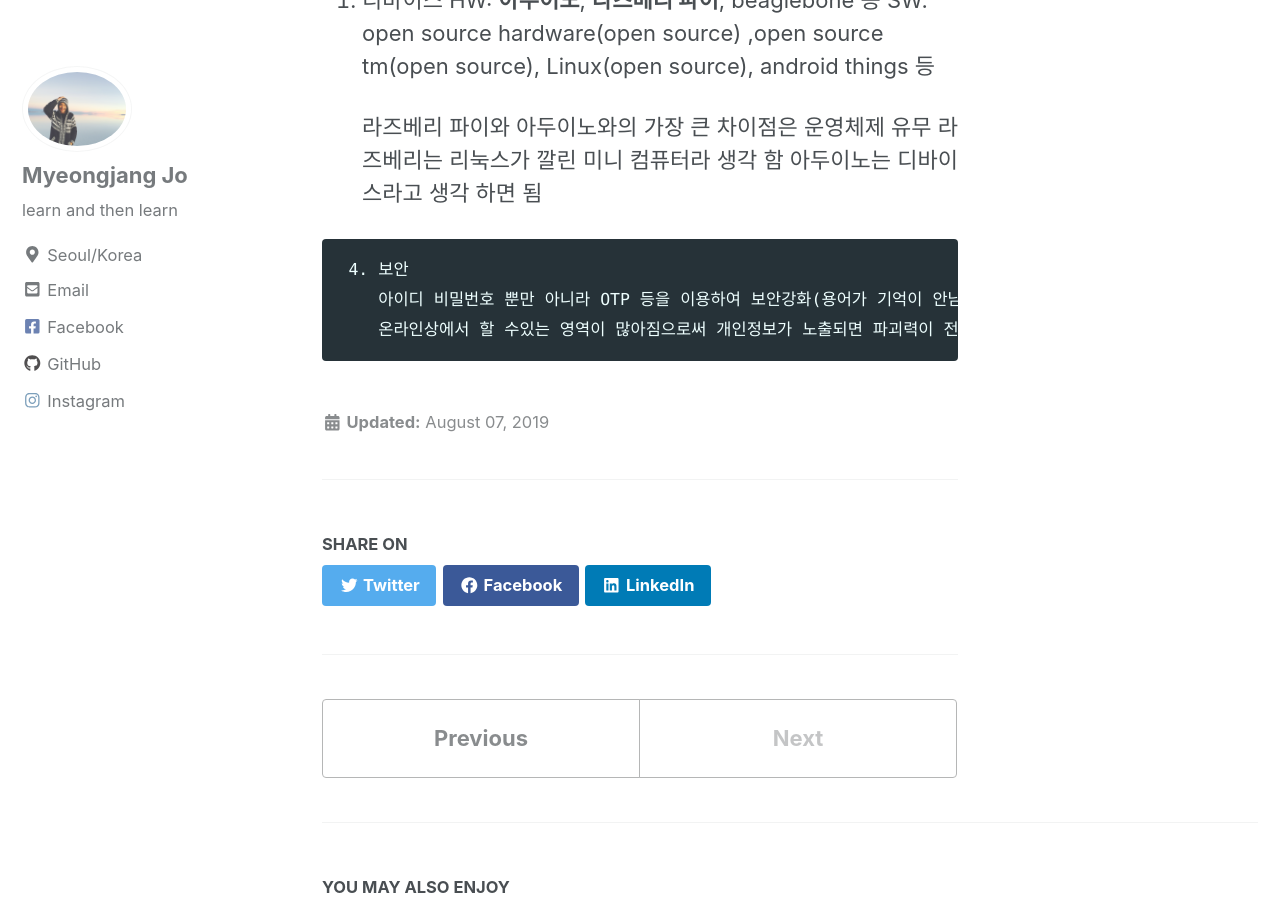
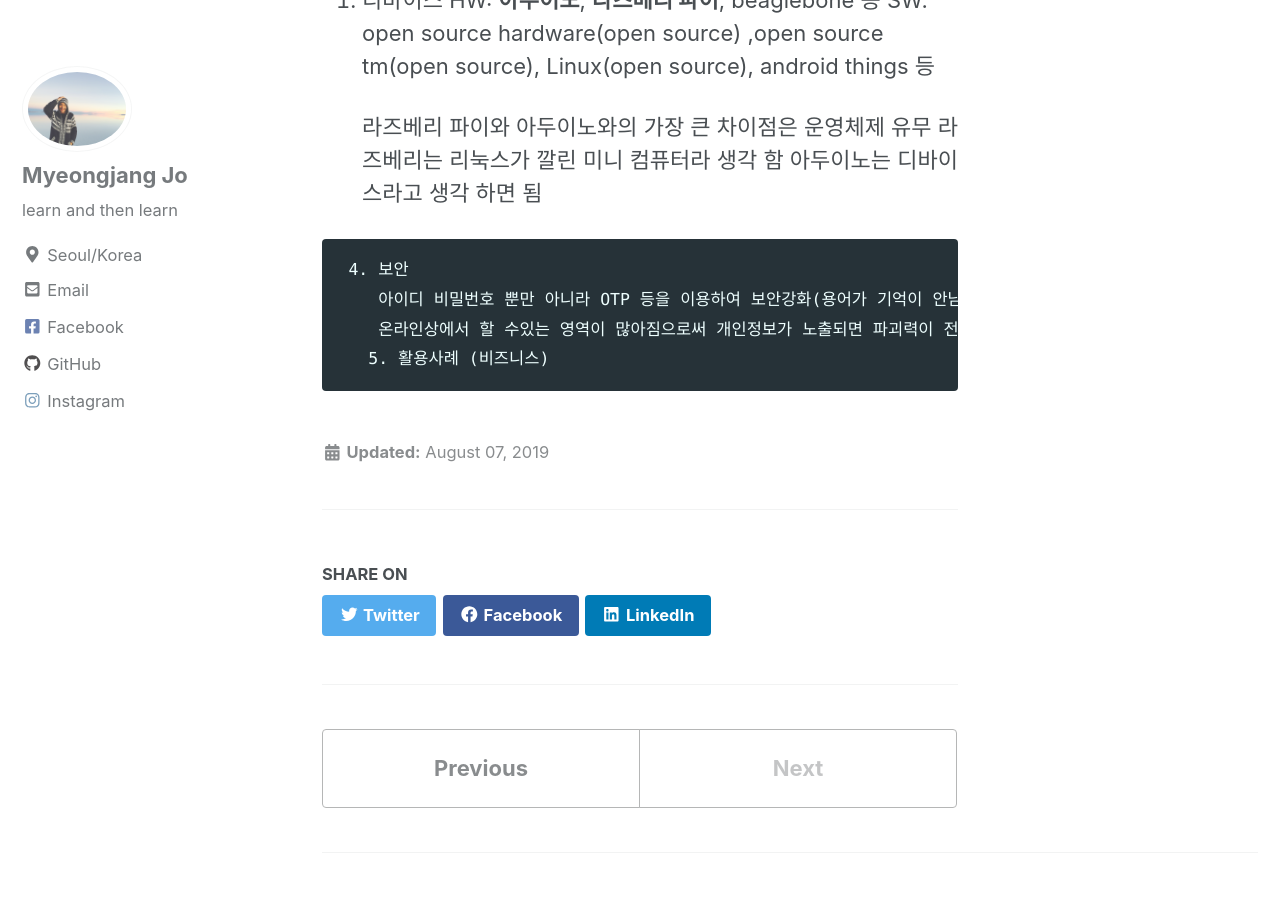
Before and after one commit to josephmjjo/josephmjjo.github.io, a Jekyll site: the page built from _posts/2019-08-07-IoT.md, in a window 1280 px wide and 900 px high, scrolled down 1029 px. Built offline with Jekyll 4.4.1, drawn with Linux system fonts in a browser that asks for light colours; cached includes are drawn as plain includes; nearby versions of some CDN libraries.

Commit message:
_posts/2019-08-07-IoT.md updated from https://stackedit.io/

```diff
--- a/_posts/2019-08-07-IoT.md
+++ b/_posts/2019-08-07-IoT.md
@@ -37,6 +37,8 @@ Iot란??
      4. 보안
         아이디 비밀번호 뿐만 아니라 OTP 등을 이용하여 보안강화(용어가 기억이 안남......)
         온라인상에서 할 수있는 영역이 많아짐으로써 개인정보가 노출되면 파괴력이 전보다 더 강해짐
+       5. 활용사례 (비즈니스)
+
 <!--stackedit_data:
-eyJoaXN0b3J5IjpbNTMyODY3Mjg4XX0=
+eyJoaXN0b3J5IjpbLTEwNTUyMTU1OSw1MzI4NjcyODhdfQ==
 -->
```
